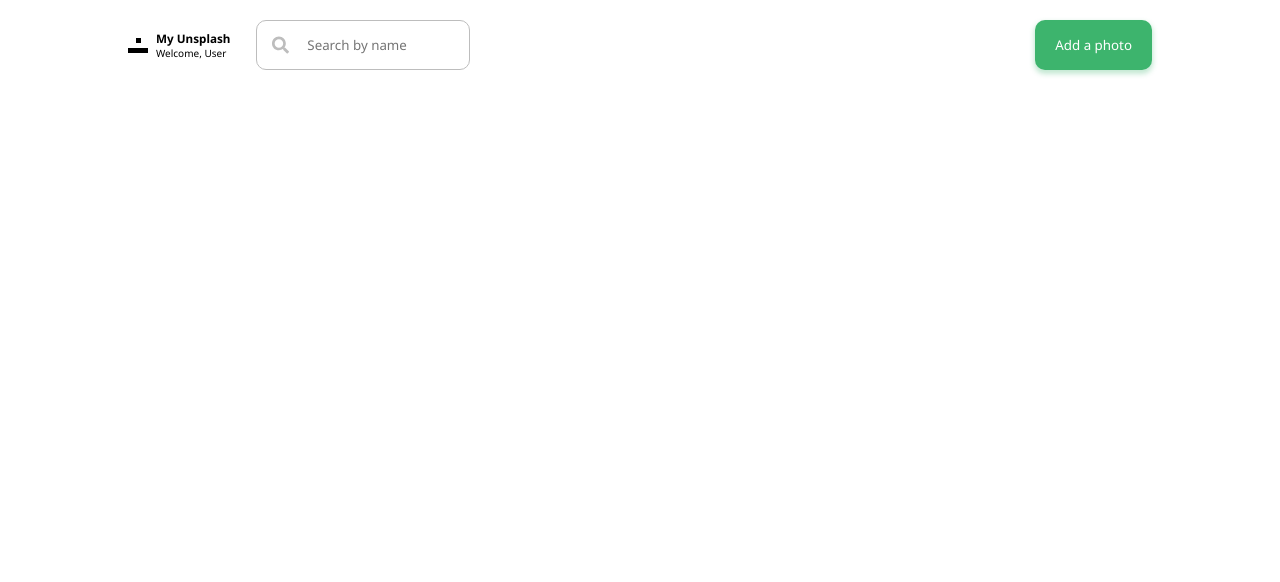
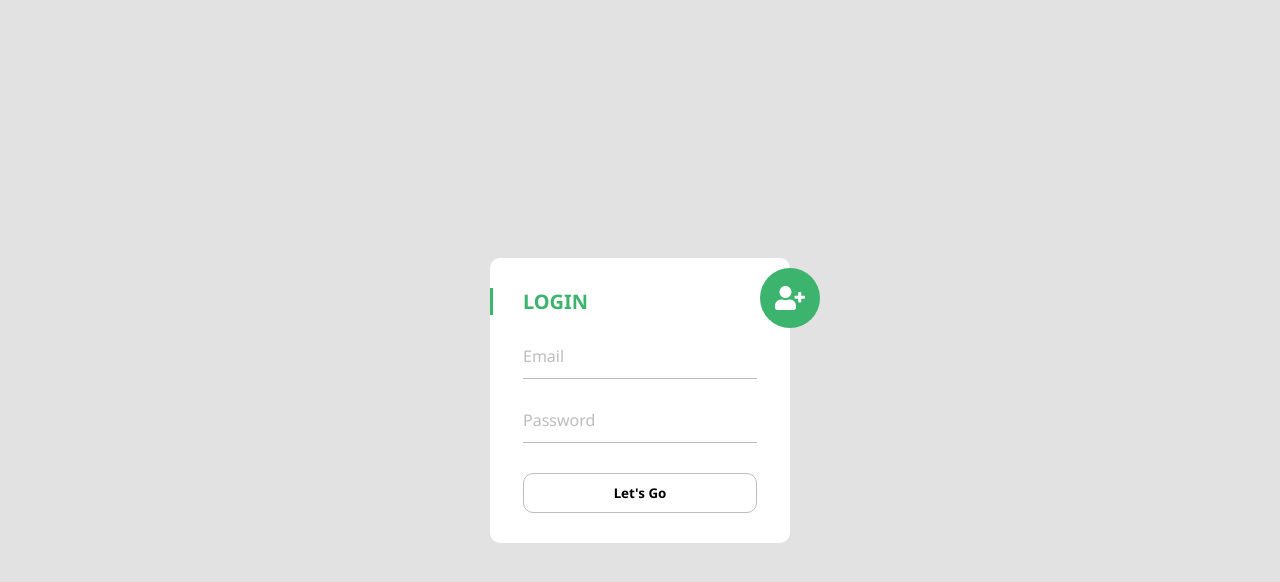
Before and after one commit to AbbasSaad27/my-unsplash, a React (Create React App) app in the folder client/: page / in a window 1280 px wide. Shown: the top 582 px of the page. Built offline with nearby package versions, Linux system fonts and the light colour scheme.

Commit message:
updated api calls

```diff
--- a/client/package.json
+++ b/client/package.json
@@ -9,6 +9,7 @@
     "axios": "^0.21.4",
     "react": "^17.0.2",
     "react-dom": "^17.0.2",
+    "react-router-dom": "^5.3.0",
     "react-scripts": "4.0.3",
     "react-spring": "^9.2.4",
     "web-vitals": "^1.1.2"
--- a/client/src/App.js
+++ b/client/src/App.js
@@ -1,11 +1,11 @@
-import { useState } from "react";
+import { useEffect, useState } from "react";
 import "./App.css";
 import LoginSignup from "./components/login-signup/login-signup.component";
 import { useTransition, animated } from "react-spring";
 import Home from "./components/home/home.component";
 
 function App() {
-  const [loggedStatus, setLoggedStatus] = useState(true);
+  const [loggedStatus, setLoggedStatus] = useState(false);
 
   const transition = useTransition(loggedStatus, {
     from: { tranform: "scale(0)", borderRadius: "50%" },
@@ -13,12 +13,20 @@ function App() {
     leave: { tranform: "scale(0)", borderRadius: "50%" },
   });
 
+  useEffect(() => {
+    if (document.cookie) setLoggedStatus(true);
+  }, []);
+
   const AnimatedHome = animated(Home);
 
   return (
     <div className="App">
       {transition((style, item) =>
-        item ? <AnimatedHome style={style} /> : <LoginSignup />
+        item ? (
+          <AnimatedHome style={style} />
+        ) : (
+          <LoginSignup setLoggedStatus={setLoggedStatus} />
+        )
       )}
     </div>
   );
--- a/client/src/components/login-signup/login-signup.component.jsx
+++ b/client/src/components/login-signup/login-signup.component.jsx
@@ -20,7 +20,11 @@ const LoginSignup = (props) => {
     <div className="login-signup-container">
       {transition((style, item) =>
         item ? (
-          <AnimatedLogIn style={style} setloginForm={setloginForm} />
+          <AnimatedLogIn
+            style={style}
+            setloginForm={setloginForm}
+            setLoggedStatus={props.setLoggedStatus}
+          />
         ) : (
           <AnimatedSignUp style={style} setloginForm={setloginForm} />
         )
--- a/client/src/components/login/login.component.jsx
+++ b/client/src/components/login/login.component.jsx
@@ -19,11 +19,12 @@ class LogIn extends React.Component {
     const data = { ...this.state };
     try {
       const response = await axios.post(
-        "http://localhost:5000/api/user/signin/",
+        "https://myunsplashapi.herokuapp.com/api/user/signin/",
         data,
         { withCredentials: true }
       );
       console.log(response);
+      this.props.setLoggedStatus(true);
       this.setState({ email: "", password: "" });
     } catch (err) {
       console.error(err);
@@ -53,7 +54,7 @@ class LogIn extends React.Component {
         </div>
         <form className="form" onSubmit={this.handleSubmit}>
           <FormInput
-            type="text"
+            type="email"
             name="email"
             id="email-login"
             className="input input-email"
--- a/client/src/components/signup/signup.component.jsx
+++ b/client/src/components/signup/signup.component.jsx
@@ -19,13 +19,17 @@ class SignUp extends React.Component {
 
   handleSubmit = async (e) => {
     e.preventDefault();
-    const data = { ...this.state };
+    const { confirm_password, ...data } = this.state;
+    if (this.state.password !== confirm_password) {
+      alert("Passwords don't match!");
+    }
     try {
       const response = await axios.post(
-        "http://localhost:5000/api/user/signup/",
+        "https://myunsplashapi.herokuapp.com/api/user/signup/",
         data
       );
       console.log(response);
+      this.props.setloginForm(true);
       this.setState({
         name: "",
         email: "",
@@ -90,6 +94,7 @@ class SignUp extends React.Component {
             className="input input-tel"
             value={mobile}
             onChange={this.handleChange}
+            pattern="^(?:\+88|01)?\d{11}$"
           >
             Mobile
           </FormInput>
```
Also changed, not shown: client/src/index.js (+6 -6 lines), 1 other file (tests, documents, lock files or other folders).
